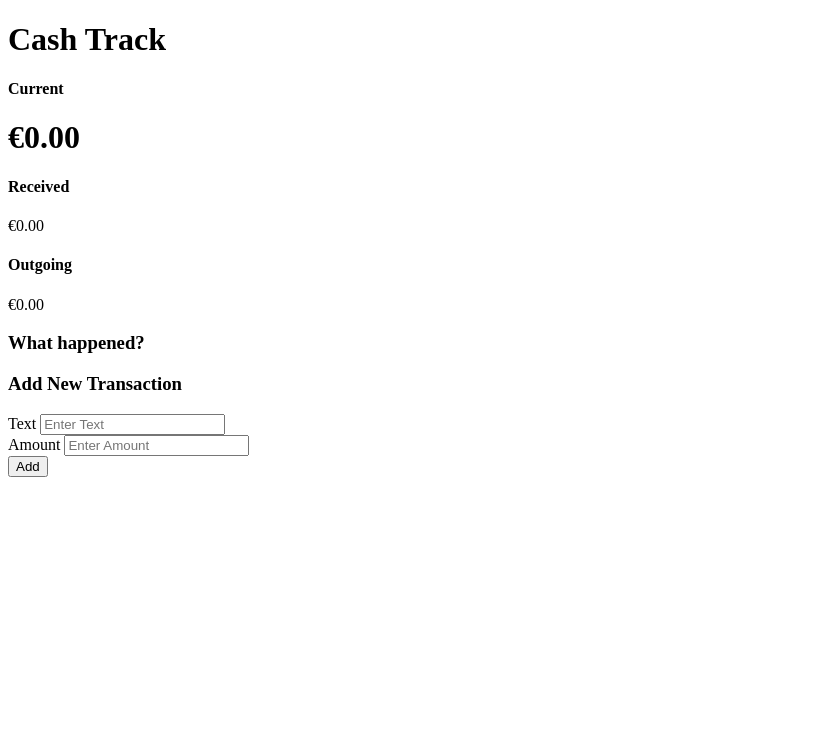
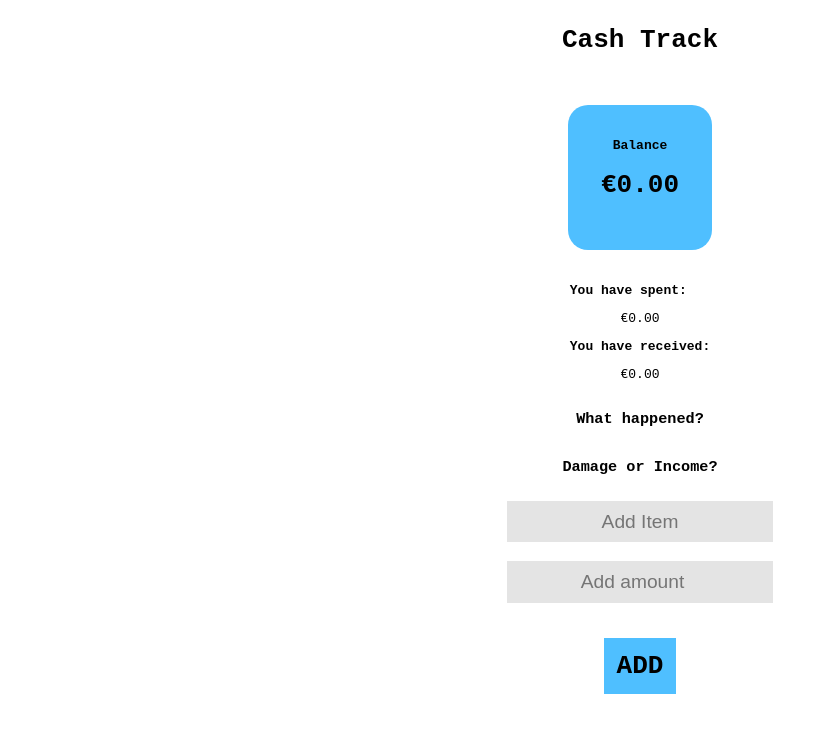
Before and after one commit to stephangriesel/cashtrack-js, a plain HTML site: page index.html in a window 1280 px wide. Shown: the whole page, without its empty margins (0-828 px from the left). Drawn offline with Linux system fonts and the light colour scheme.

Commit message:
style it

```diff
--- a/index.html
+++ b/index.html
@@ -11,15 +11,17 @@
 <body>
     <div class="wrapper">
         <h1>Cash Track</h1>
-        <h4>Current</h4>
-        <h1 id="balance">0.00</h1>
+        <div class="status">
+            <h4>Balance</h4>
+            <h1 id="balance">0.00</h1>
+        </div>
         <div class="inc-exp-container">
             <div>
-                <h4>Received</h4>
+                <h4>You have spent:</h4>
                 <p id="money_plus" class="money plus">+0.00</p>
             </div>
             <div>
-                <h4>Outgoing</h4>
+                <h4>You have received:</h4>
                 <p id="money_minus" class="money minus">-0.00</p>
             </div>
         </div>
@@ -27,17 +29,15 @@
         <ul id="list" class="list">
             <li class="minus">Cash <span>-0.00</span><button class="delete-btn">X</button></li>
         </ul>
-        <h3>Add New Transaction</h3>
+        <h3>Damage or Income?</h3>
         <form id="form">
             <div class="form-control">
-                <label for="text">Text</label>
-                <input type="text" id="text" placeholder="Enter Text">
+                <input type="text" id="text" placeholder="Add Item">
             </div>
             <div class="form-control">
-                <label for="amount">Amount</label>
-                <input type="number" id="amount" placeholder="Enter Amount">
+                <input type="number" id="amount" placeholder="Add amount">
             </div>
-            <button class="btn">Add</button>
+            <button class="btn addbtn">Add</button>
         </form>
     </div>
     <script src="script.js"></script>
--- a/style.css
+++ b/style.css
@@ -0,0 +1,67 @@
+body {
+  display: flex;
+  flex-direction: column;
+  align-items: center;
+  font-family: monospace;
+}
+
+.wrapper,
+p,
+form {
+  display: flex;
+  flex-direction: column;
+  align-items: center;
+}
+
+.status {
+  display: flex;
+  flex-direction: column;
+  align-items: center;
+  background: rgb(79, 191, 255);
+  margin: 2.5em;
+  border-radius: 20px;
+  padding: 2.5em;
+}
+
+h4 {
+  padding: 0;
+  margin: 0;
+}
+
+ul {
+  list-style: none;
+  margin: 0;
+  padding: 0;
+}
+
+li {
+  margin: 0;
+}
+
+input {
+  padding: 0.5em;
+  margin: 0.5em;
+  background: rgb(228, 228, 228);
+  text-align: center;
+  border: none;
+  font-size: 1.2em;
+  outline: none;
+}
+
+button {
+  background: red;
+  border: none;
+  color: #fff;
+  cursor: pointer;
+}
+
+.addbtn {
+  font-family: monospace;
+  font-weight: 900;
+  color: #000;
+  padding: 0.5em;
+  margin: 1em;
+  font-size: 2em;
+  text-transform: uppercase;
+  background-color: rgb(79, 191, 255);
+}
```
